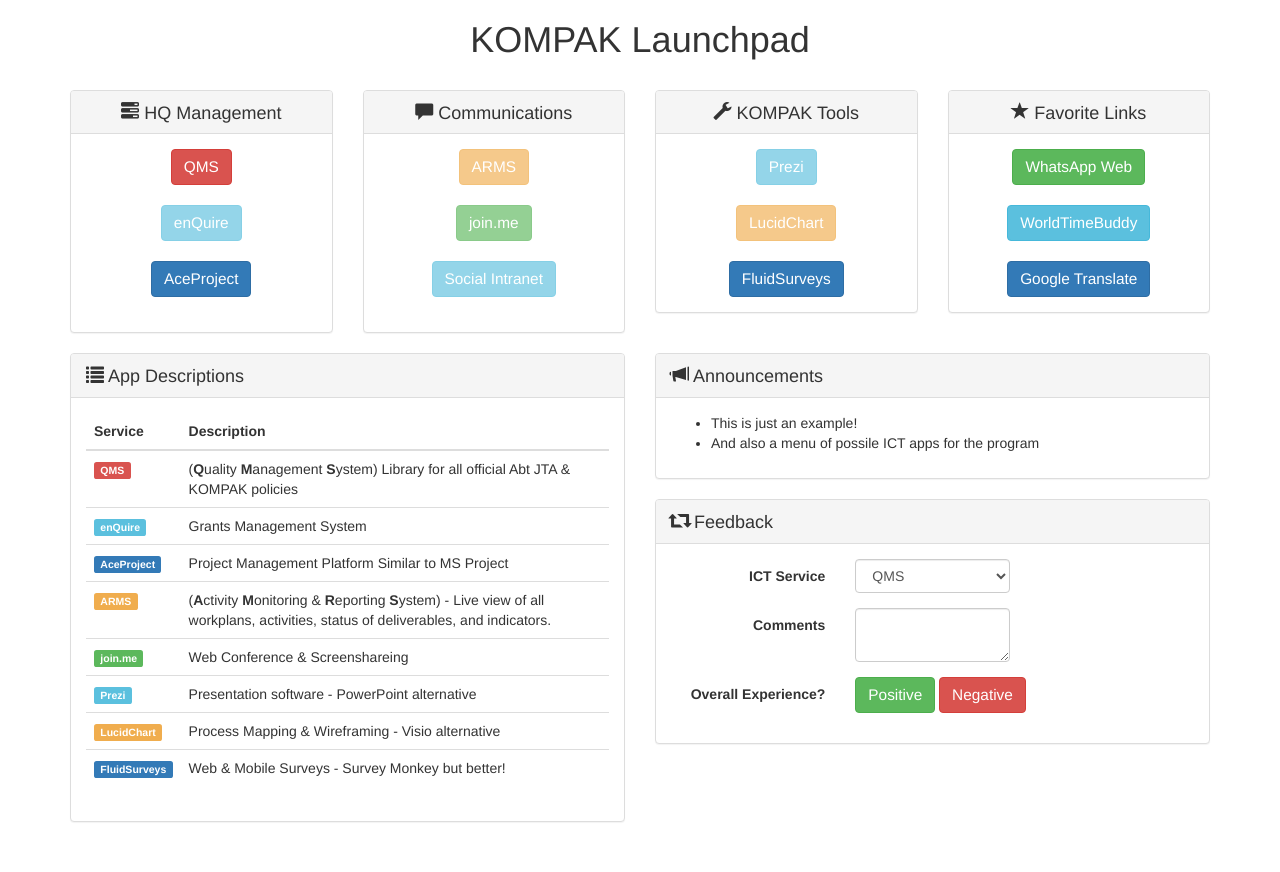
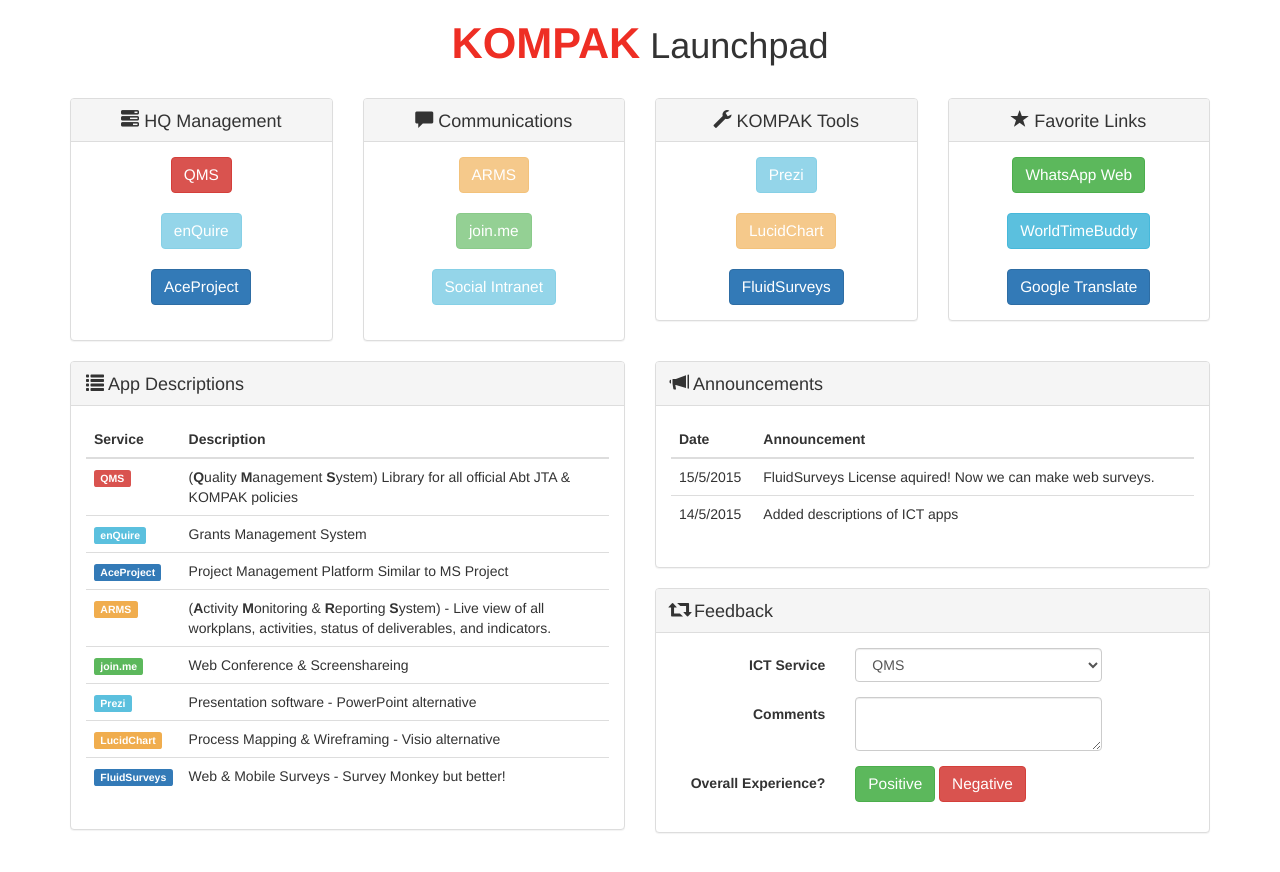
Before and after one commit to jcontini/old-jekyll-site, a Jekyll site: the page kompak.html, which Jekyll copies as it is, in a window 1280 px wide. Shown: the top 872 px of the page. Built offline with Jekyll 4.4.1, drawn with Linux system fonts in a browser that asks for light colours; nearby versions of some CDN libraries; Markdown is read by kramdown in place of the engine named in the settings.

Commit message:
Updated announcements

```diff
--- a/kompak.html
+++ b/kompak.html
@@ -24,10 +24,14 @@
 		.panel-title {
 			font-size:18px;
 		}
+		.kompak-title {
+			color:#ee2e24;
+			font-size: 1.2em;
+		}
 		</style>
 	</head>
 	<body>
-		<h1 class="text-center">KOMPAK Launchpad</h1>
+		<h1 class="text-center"><b class="kompak-title">KOMPAK</b> Launchpad</h1>
 		<br />
 		<div class="container" >
 			<div class="row">
@@ -138,10 +142,24 @@
 								<h3 class="panel-title"><span class="glyphicon glyphicon-bullhorn"></span> Announcements</h3>
 						  </div>
 						  <div class="panel-body">
-						  <ul>
-						  	<li>This is just an example!</li>
-						  	<li>And also a menu of possile ICT apps for the program</li>
-						  </ul>
+							  <table class="table table-hover">
+							  	<thead>
+							  		<tr>
+							  			<th>Date</th>
+							  			<th>Announcement</th>
+							  		</tr>
+							  	</thead>
+							  	<tbody>
+							  		<tr>
+							  			<td>15/5/2015</td>
+							  			<td>FluidSurveys License aquired! Now we can make web surveys.</td>
+							  		</tr>
+							  		<tr>
+							  			<td>14/5/2015</td>
+							  			<td>Added descriptions of ICT apps</td>
+							  		</tr>
+							  	</tbody>
+							  </table>
 						  </div>
 					</div>
 					<div class="panel panel-default">
@@ -154,7 +172,7 @@
 								<!-- Select Basic -->
 								<div class="form-group">
 								  <label class="col-md-4 control-label" for="selectbasic">ICT Service</label>
-								  <div class="col-md-4">
+								  <div class="col-md-6">
 								    <select id="selectbasic" name="selectbasic" class="form-control">
 								      <option value="QMS">QMS</option>
 								      <option value="enQuire">enQuire</option>
@@ -172,7 +190,7 @@
 								<!-- Textarea -->
 								<div class="form-group">
 								  <label class="col-md-4 control-label" for="textarea">Comments</label>
-								  <div class="col-md-4">
+								  <div class="col-md-6">
 								    <textarea class="form-control" id="textarea" name="textarea"></textarea>
 								  </div>
 								</div>
```
